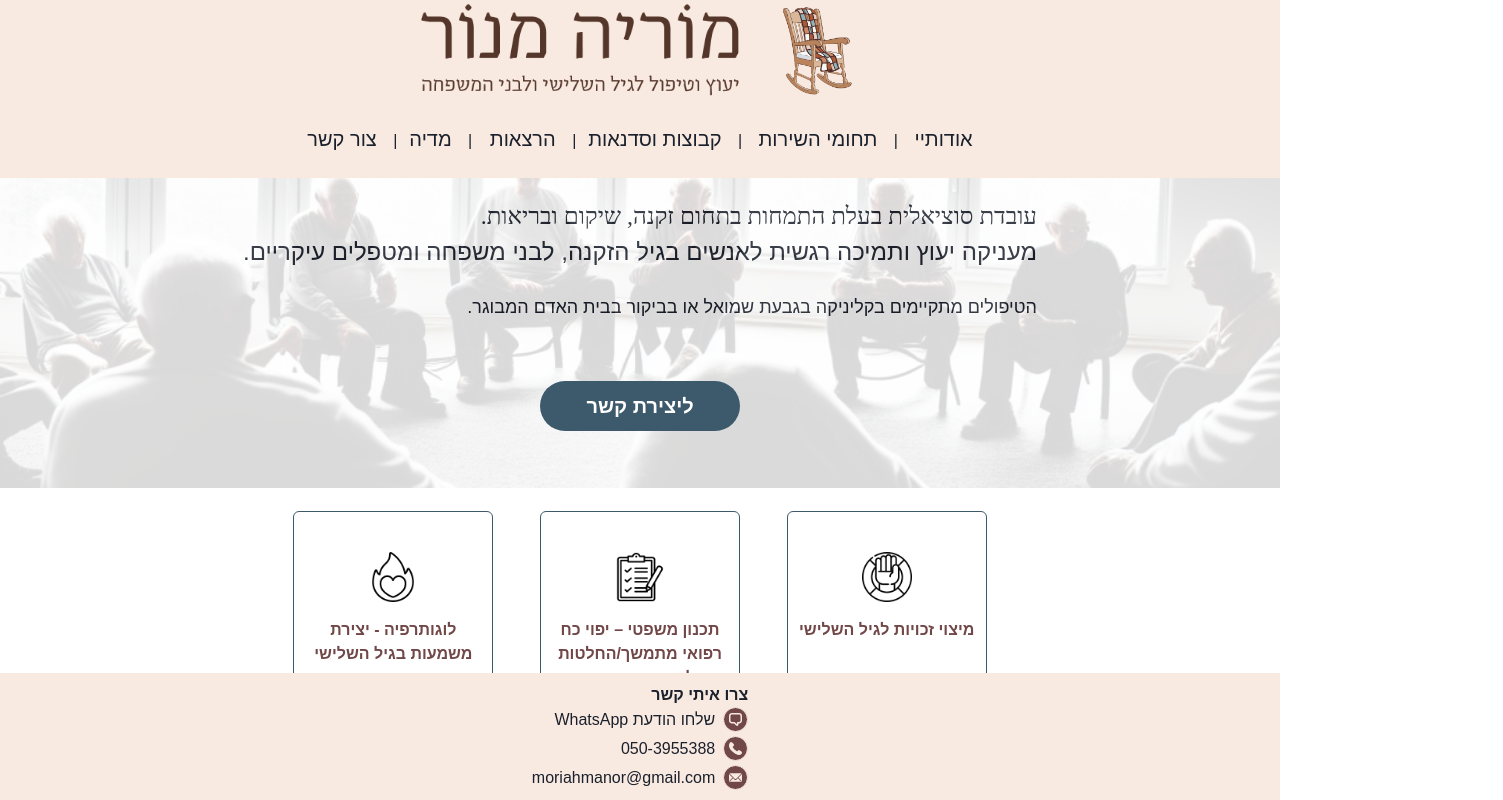
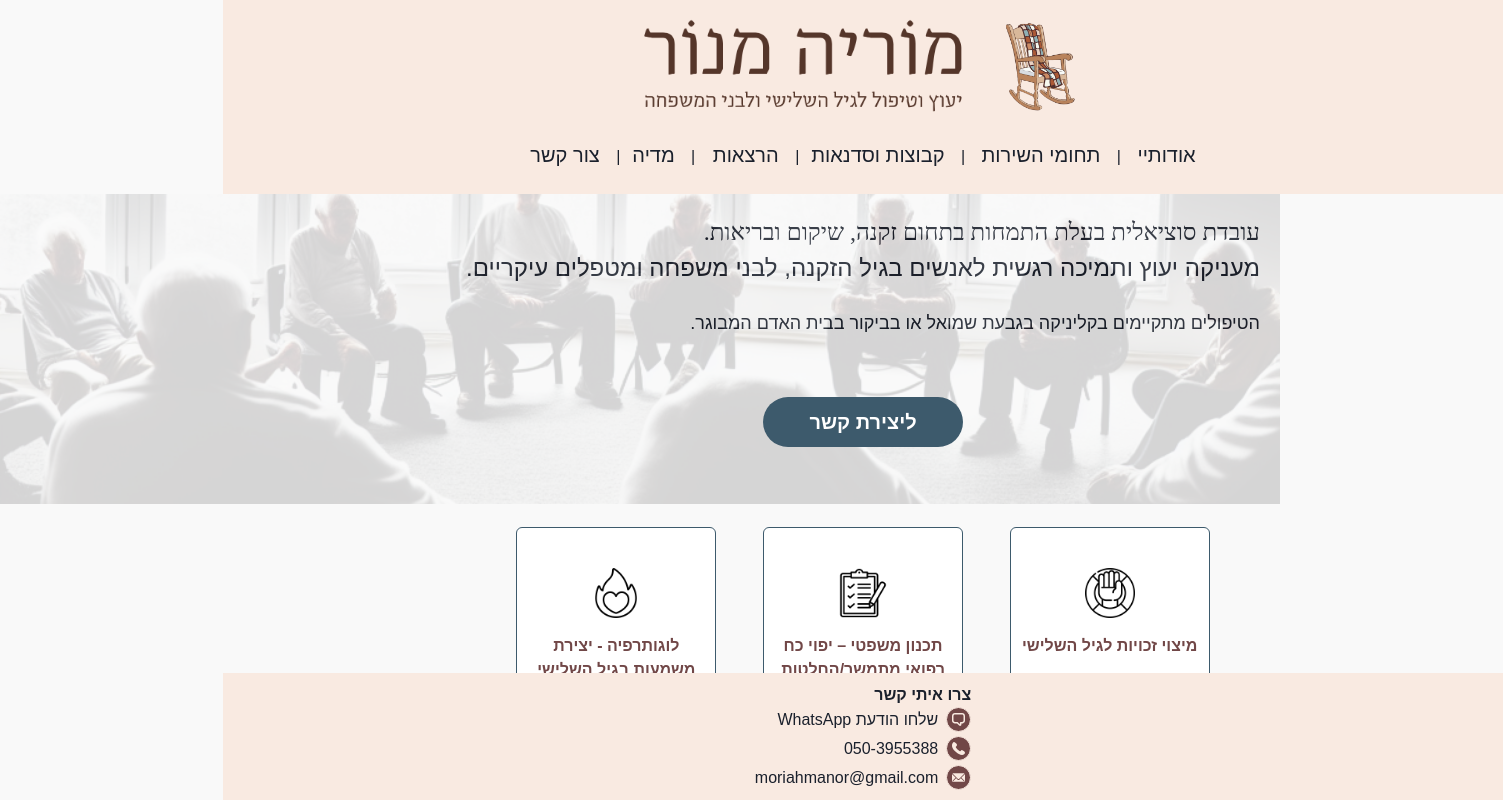
Before and after one commit to eliganim/mmanor, a React (Create React App) app: page / in a window 1280 px wide. Shown: the top 800 px of the page, 1503 px wide, since content can reach past the window. Built offline with nearby package versions, Linux system fonts and the light colour scheme.

Commit message:
a few size fixes

```diff
--- a/public/index.html
+++ b/public/index.html
@@ -13,7 +13,7 @@
     <link rel="manifest" href="%PUBLIC_URL%/manifest.json" />
     <title>מוריה מנור - ייעוץ וטיפול לגיל השלישי ולבני המשפחה</title>
   </head>
-  <body>
+  <body style="background-color: var(--chakra-colors-bgColor)">
     <noscript>You need to enable JavaScript to run this app.</noscript>
     <div id="root"></div>
   </body>
--- a/src/App.tsx
+++ b/src/App.tsx
@@ -24,7 +24,7 @@ function App() {
         w='full'
         justifyContent='center'
       >
-        <Box w={isHomePage ? 'full' : '1024px'} minW='320px' my={isHomePage ? '0px' : '20px'}>
+        <Box maxW={isHomePage ? 'full' : '1024px'} minW='320px' my={isHomePage ? '0px' : '20px'}>
           <Routes>
             <Route path='*' element={<NotFound />} />
             <Route path='/' element={<Home />} />
--- a/src/layout/Header.tsx
+++ b/src/layout/Header.tsx
@@ -32,7 +32,14 @@ const Header = () => {
     <>
       <Show below='md'>
         <MenuDrawer isOpen={isOpen} onClose={onClose} />
-        <Flex bgColor='lightBrown' alignItems='center' py={`${MOBILE_CONTENT_PADDING}px`} position='sticky' top='0px'>
+        <Flex
+          bgColor='lightBrown'
+          alignItems='center'
+          py={`${MOBILE_CONTENT_PADDING}px`}
+          position='sticky'
+          top='0px'
+          zIndex='docked'
+        >
           <Image
             src={logoChair}
             maxH={`${MOBILE_CONTENT_HEIGHT}px`}
@@ -57,7 +64,7 @@ const Header = () => {
         </Flex>
       </Show>
       <Hide below='md'>
-        <Flex flexDir='column' bgColor='lightBrown' alignItems='center'>
+        <Flex flexDir='column' bgColor='lightBrown' alignItems='center' pt='16px'>
           <Flex>
             <Hide below='sm'>
               <Image
--- a/src/screens/Media.tsx
+++ b/src/screens/Media.tsx
@@ -1,8 +1,8 @@
-import { AspectRatio, Heading } from '@chakra-ui/react'
+import { AspectRatio, Box, Heading } from '@chakra-ui/react'
 
 const Media = () => {
   return (
-    <>
+    <Box w='1024px'>
       <Heading>מדיה</Heading>
       <br />
       <Heading size='md'>וידאו</Heading>
@@ -16,7 +16,7 @@ const Media = () => {
       </AspectRatio>
       <br />
       <Heading size='md'>מאמרים</Heading>
-    </>
+    </Box>
   )
 }
 
--- a/src/screens/Services.tsx
+++ b/src/screens/Services.tsx
@@ -1,10 +1,9 @@
 import { useSearchParams } from 'react-router-dom'
-import { Heading, Link, List, ListItem } from '@chakra-ui/react'
+import { Box, Heading, Link, List, ListItem } from '@chakra-ui/react'
 
 const Services = () => {
   const [params] = useSearchParams()
   const service = params.get('service')
-  const textAlign = 'right'
   let content = <></>
 
   if (service) {
@@ -12,7 +11,7 @@ const Services = () => {
       case 'rights':
         content = (
           <>
-            <Heading textAlign={textAlign}>מיצוי זכויות לגיל השלישי</Heading>
+            <Heading textAlign='right'>מיצוי זכויות לגיל השלישי</Heading>
             <p>
               רבים מבני הגיל השלישי, כלל אינם מודעים לזכויות המגיעות להם מרשויות וגורמים שונים במדינה. דוגמה נפוצה לכך -
               לא פעם אני פוגשת באנשים מבוגרים אשר שילמו במשך שנים דמי ביטוח לאומי והפרישו כספים לביטוח הסיעודי ומעולם לא
@@ -201,7 +200,7 @@ const Services = () => {
   }
 
   return (
-    <>
+    <Box w='1024px'>
       {content}
       {service && <br />}
       {service ? <Heading>תחומי שירות נוספים</Heading> : <Heading>תחומי השירות</Heading>}
@@ -231,7 +230,7 @@ const Services = () => {
           <Link href='?service=soultalk'>שיחת נפש</Link>
         </ListItem>
       </List>
-    </>
+    </Box>
   )
 }
 
--- a/src/theme.ts
+++ b/src/theme.ts
@@ -13,6 +13,7 @@ const theme = extendTheme({
     sPurple: '#A06CD5',
     sBlue: '#3D5A6C',
     sLightBlue: '#9FC3D5',
+    bgColor: '#F9F9F9',
   }
 })
 
```
